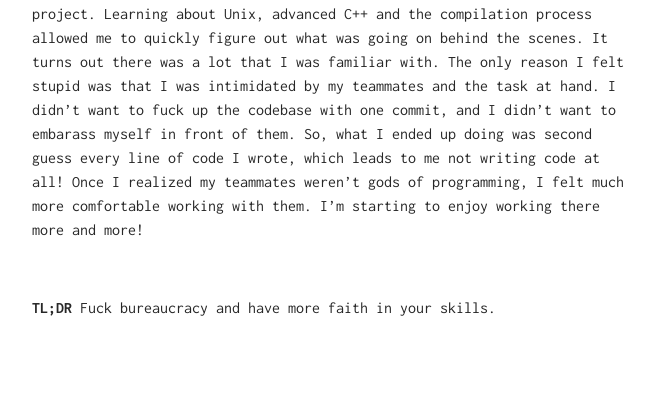
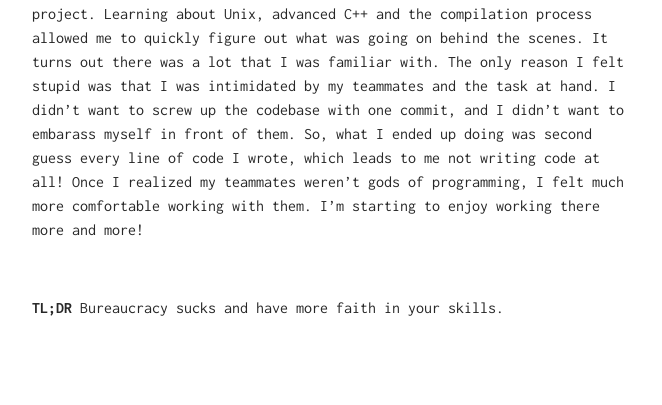
Before and after one commit to leonliang0395/leonliang0395.github.io, a Jekyll site: the page built from _posts/2016-06-08-Summer-Internship-Initial-Thoughts.md, in a window 1280 px wide. Shown: the part 818-1223 px from the top of the page, without its empty margins (308-970 px from the left). Built offline with Jekyll 4.4.1, drawn with Linux system fonts in a browser that asks for light colours; some of the changed text lies outside the part shown.

Commit message:
changed wording

```diff
--- a/_posts/2016-06-08-Summer-Internship-Initial-Thoughts.md
+++ b/_posts/2016-06-08-Summer-Internship-Initial-Thoughts.md
@@ -26,7 +26,7 @@ that a lot of what I learned at Michigan applies to my project. Learning about U
 advanced C++ and the compilation process allowed me to quickly figure out what was going
 on behind the scenes. It turns out there was a lot that I was familiar with. The
 only reason I felt stupid was that I was intimidated by my teammates and the task at hand.
-I didn't want to fuck up the codebase with one commit, and I didn't want to embarass myself
+I didn't want to screw up the codebase with one commit, and I didn't want to embarass myself
 in front of them. So, what I ended up doing was second guess every line of code I wrote, which
 leads to me not writing code at all! Once I realized my teammates weren't gods of programming,
 I felt much more comfortable working with them. I'm starting to enjoy working there
@@ -34,4 +34,4 @@ more and more!
 
 <br>
 
-**TL;DR** Fuck bureaucracy and have more faith in your skills.
+**TL;DR** Bureaucracy sucks and have more faith in your skills.
```
